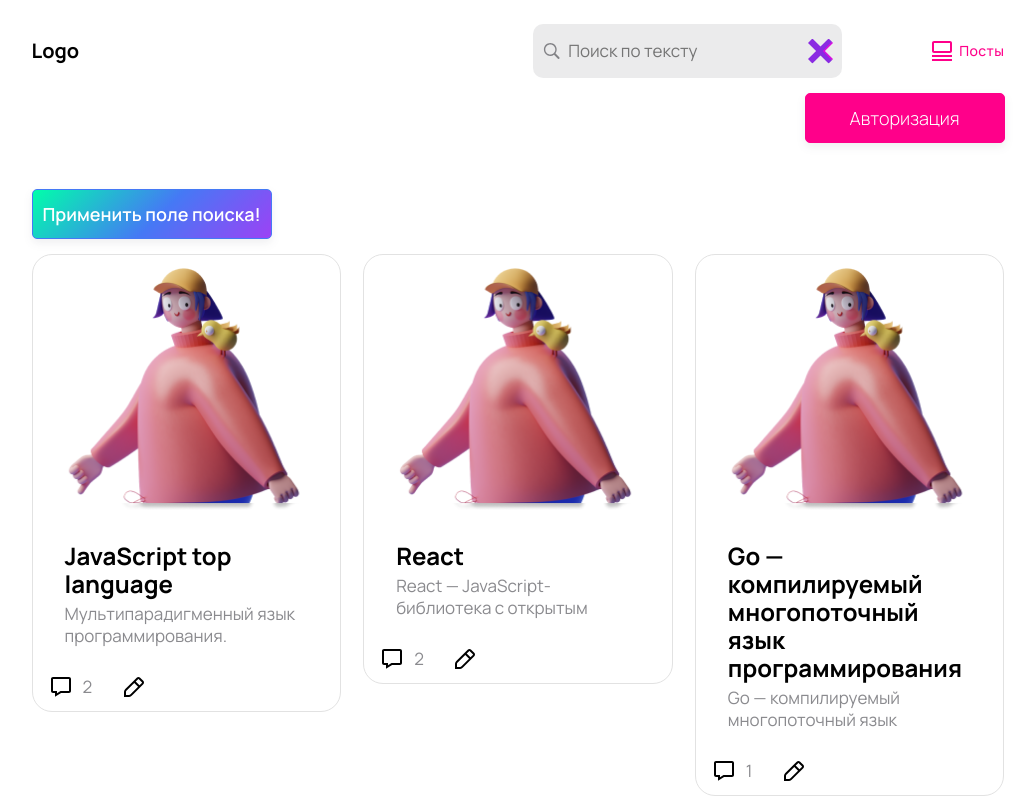
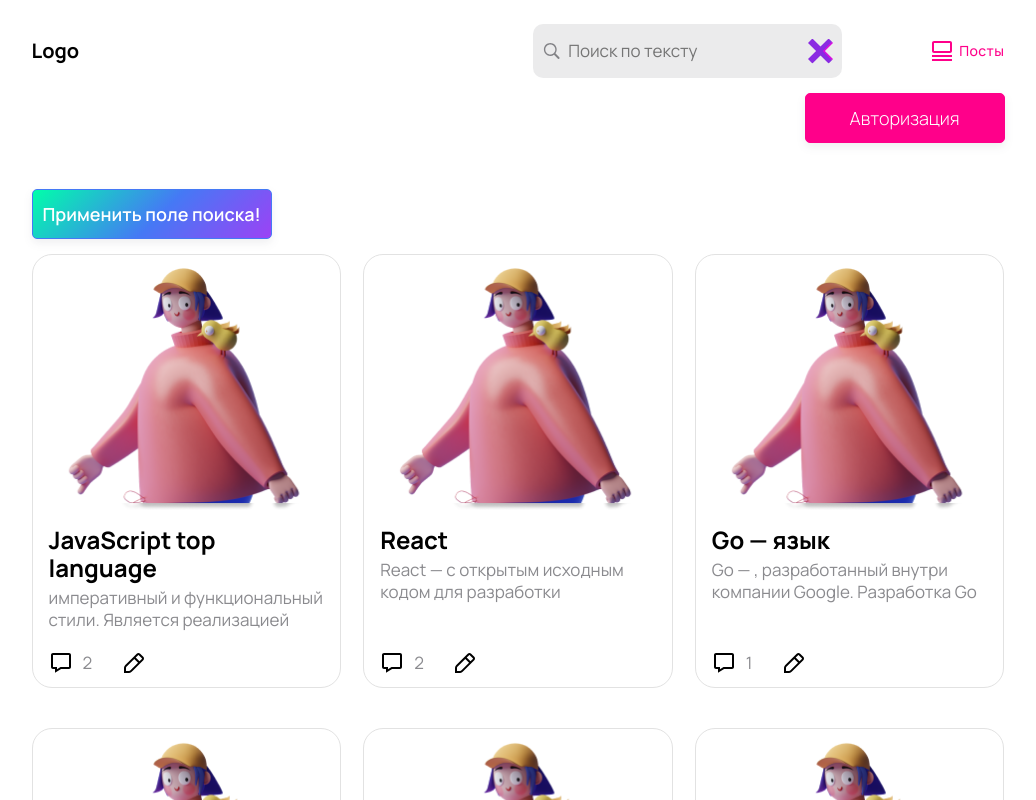
Before and after one commit to VladislavPixel/client-posts-app, a Next.js app: page / in a window 1280 px wide. Shown: the top 800 px of the page, without its empty margins (122-1158 px from the left). Built offline with nearby package versions, Linux system fonts and the light colour scheme.

Commit message:
fix styles card

```diff
--- a/components/ui/postCard.jsx
+++ b/components/ui/postCard.jsx
@@ -11,7 +11,7 @@
 					</Link>
 				</div>
 				<div className="card-post__content">
-					<div className="card-post__content post-content-card">
+					<div className="card-post__card-content post-content-card">
 						<Link href={`/post/[postId]`} as={`/post/${id}`}>
 							<a><h3 className="post-content-card__title">{title}</h3></a>
 						</Link>
--- a/fakeDb/db.js
+++ b/fakeDb/db.js
@@ -3,7 +3,7 @@
 		id: "32424",
 		title: "JavaScript top language",
 		created: "1454357657",
-		description: "Мультипарадигменный язык программирования. Поддерживает объектно-ориентированный, императивный и функциональный стили. Является реализацией спецификации ECMAScript. JavaScript обычно используется как встраиваемый язык для программного доступа к объектам приложений.",
+		description: "императивный и функциональный стили. Является реализацией спецификации ECMAScript. JavaScript обычно используется как встраиваемый язык для программного доступа к объектам приложений.",
 		userId: "13435768bvn",
 		commented: ["dfgdfgdfg9991", "dfgdfgdfgtryyut2"],
 		group: 1
@@ -12,16 +12,16 @@
 		id: "678",
 		title: "React",
 		created: "1454357657",
-		description: "React — JavaScript-библиотека с открытым исходным кодом для разработки пользовательских интерфейсов. React разрабатывается и поддерживается Facebook, Instagram и сообществом отдельных разработчиков и корпораций. React может использоваться для разработки одностраничных и мобильных приложений.",
+		description: "React —  с открытым исходным кодом для разработки пользовательских интерфейсов. React разрабатывается и поддерживается Facebook, Instagram и сообществом отдельных разработчиков и корпораций. React может использоваться для разработки одностраничных и мобильных приложений.",
 		userId: "13435768bvn",
 		commented: ["dfgdfgdfgапрар4", "dfgdfgdfgсми3"],
 		group: 1
 	},
 	{
 		id: "45654",
-		title: "Go — компилируемый многопоточный язык программирования",
+		title: "Go — язык ",
 		created: "1454357657",
-		description: "Go — компилируемый многопоточный язык программирования, разработанный внутри компании Google. Разработка Go началась в сентябре 2007 года, его непосредственным проектированием занимались Роберт Гризмер, Роб Пайк и Кен Томпсон, занимавшиеся до этого проектом разработки операционной системы Inferno",
+		description: "Go — , разработанный внутри компании Google. Разработка Go началась в сентябре 2007 года, его непосредственным проектированием занимались Роберт Гризмер, Роб Пайк и Кен Томпсон, занимавшиеся до этого проектом разработки операционной системы Inferno",
 		userId: "13435768bvn",
 		commented: ["dfgdfgdfgапрар4980980"],
 		group: 1
@@ -163,7 +163,7 @@
 	},
 	{
 		id: "324241",
-		title: "Программирование",
+		title: "Прогер",
 		created: "1454357657",
 		description: "Lorem ipsum dolor sit amet, consectetur adipiscing elit fdgfdgd gdfgfdgd dfgfdg dfgfdg dfgfdg paint fdgvcbvcwerqeq dfgnbmnbzzx retu fdgcvbvb",
 		userId: "13435768bvn",
--- a/styles/header.scss
+++ b/styles/header.scss
@@ -73,6 +73,9 @@
 	&__message-auth{
 		font-size: 25px;
 		font-weight: 600;
+		@media(max-width: 600px) {
+			font-size: 17px;
+		}
 	}
 }
 
--- a/styles/posts.scss
+++ b/styles/posts.scss
@@ -30,6 +30,9 @@
 
 .card-post{
 	overflow: hidden;
+	height: 100%;
+	display: flex;
+	flex-direction: column;
 	@media(min-width: 500px) {
 		border: 1px solid #E2E2E2;
 		border-radius: 20px;
@@ -59,6 +62,9 @@
 	}
 	&__content{
 		padding: 16px 16px 8px 16px;
+		flex: 1 1 auto;
+		display: flex;
+		flex-direction: column;
 		@media(max-width: 500px){
 			flex: 0 1 55%;
 			padding: 0px 15px 8px 0px;
@@ -75,6 +81,7 @@
 }
 
 .post-content-card{
+	flex: 1 1 auto;
 	&__title{
 		transition: color 0.3s ease 0s;
 		font-weight: 700;
```
